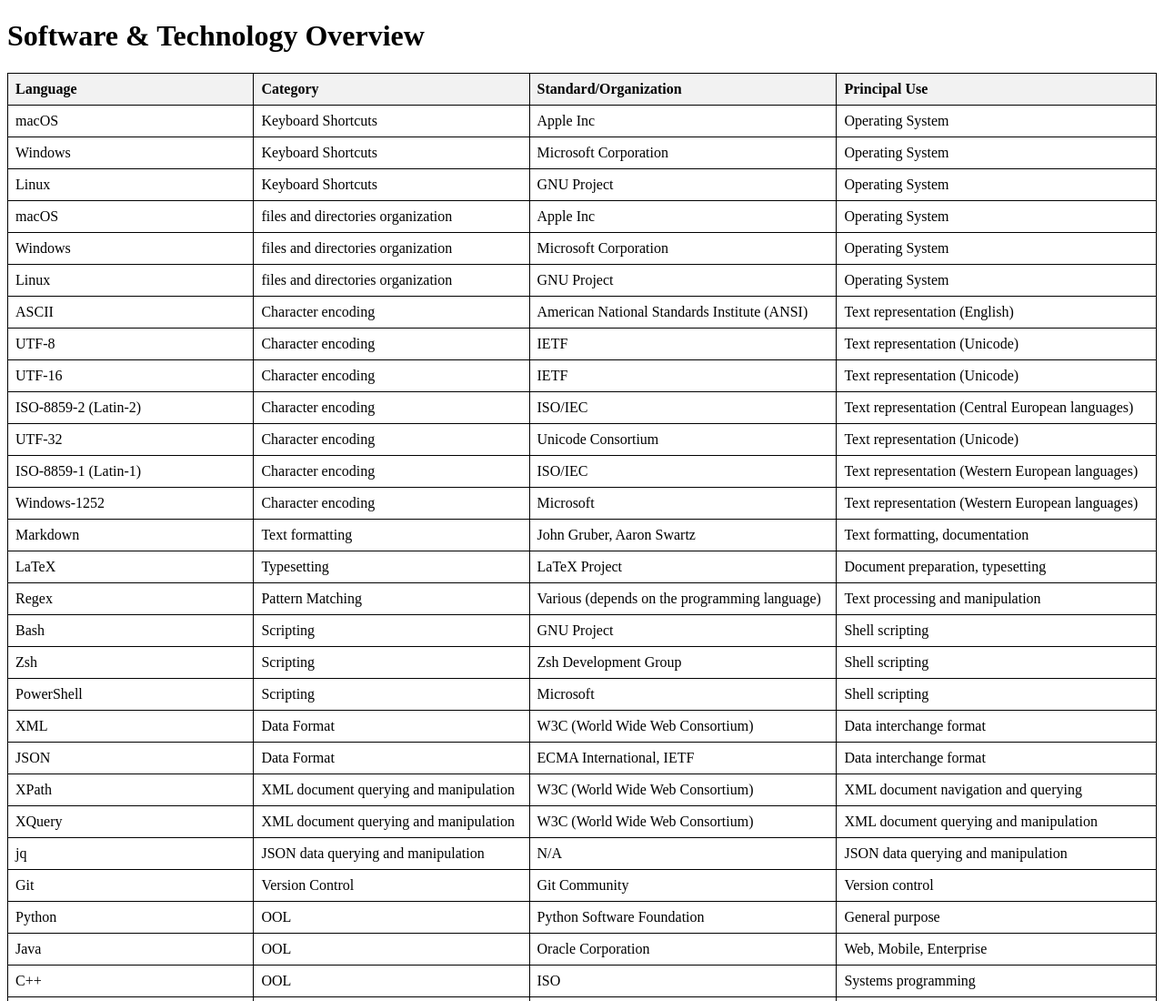
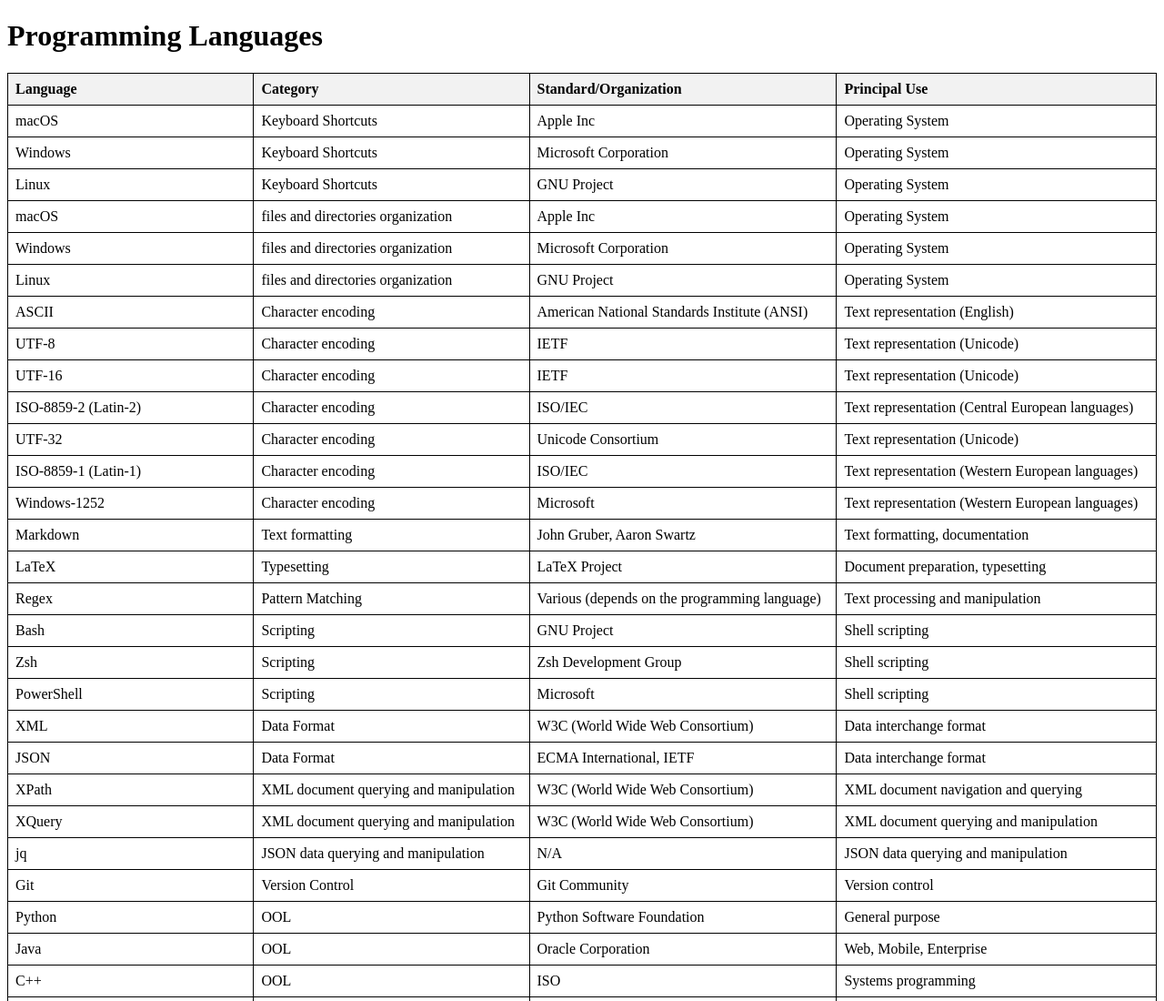
Before and after one commit to GomezGancedo/begin, a plain HTML site: page index.html in a window 1280 px wide. Shown: the top 1100 px of the page at 91% size. Drawn offline with Linux system fonts and the light colour scheme.

Commit message:
Se cambio el H1 de la pagina principal

```diff
--- a/index.html
+++ b/index.html
@@ -21,7 +21,7 @@
     </style>
 </head>
 <body>
-<h1>Software & Technology Overview</h1>
+<h1>Programming Languages</h1>
 <table>
     <tr>
         <th>Language</th>
```
